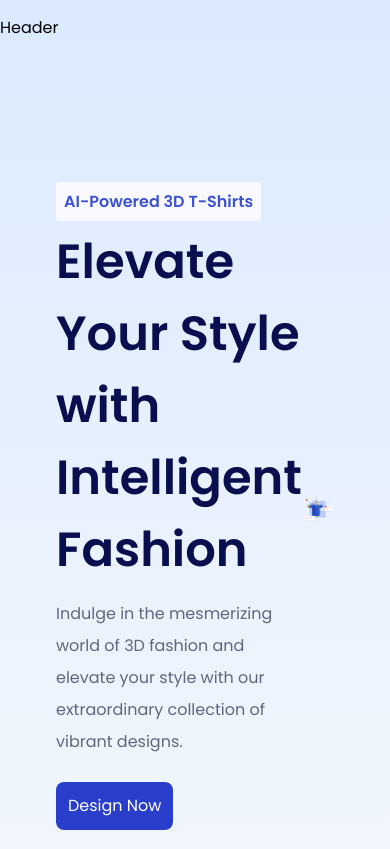
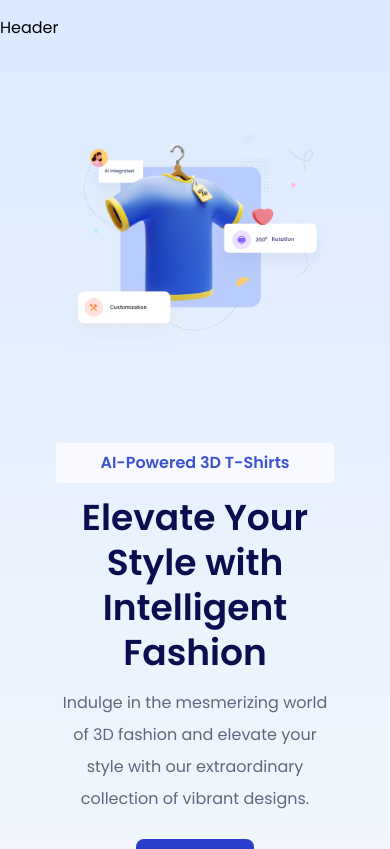
Before and after one commit to AleksandarMladeno/3D_Product, a React (Vite) app in the folder client/: page / in a window 390 px wide. Shown: the top 849 px of the page. Built offline with nearby package versions, Linux system fonts and the light colour scheme.

Commit message:
ui: responsive for hero section

```diff
--- a/client/src/containers/Hero/index.jsx
+++ b/client/src/containers/Hero/index.jsx
@@ -4,25 +4,25 @@ import Button from "../../components/Button";
 
 function Hero() {
   return (
-    <div className="h-screen flex justify-center items-center">
+    <div className="h-screen flex justify-center items-center flex-wrap-reverse">
       <div className="flex-1">
-        <span style={{backgroundColor:"#F8FAFF"}} className="text-primary text-opacity-90 font-semibold p-2 rounded">
+        <span className="text-primary bg-hero-badge-bg text-opacity-90 font-semibold p-2 rounded max-[600px]:flex max-[600px]:justify-center">
           AI-Powered 3D T-Shirts
         </span>
         <div className="py-3">
-          <h1 className="text-heading font-semibold text-5xl leading-normal">
+          <h1 className="text-heading font-semibold min-[600px]:text-5xl max-[600px]:text-4xl min-[600px]:leading-normal max-[600px]:leading-tight max-[600px]:text-center">
             Elevate Your Style with Intelligent Fashion
           </h1>
-          <p className="text-secondry font-normal pt-3 leading-loose">
-            Indulge in the mesmerizing world of 3D fashion and <br /> elevate your
-            style with our extraordinary collection of <br /> vibrant designs.
+          <p className="text-secondry font-normal pt-3 leading-loose max-[600px]:text-center">
+            Indulge in the mesmerizing world of 3D fashion and elevate your
+            style with our extraordinary collection of vibrant designs.
           </p>
         </div>
-        <div className="pt-3">
-          <Button >Design Now</Button>
+        <div className="pt-3 max-[600px]:flex max-[600px]:justify-center">
+          <Button>Design Now</Button>
         </div>
       </div>
-      <div className="flex-2">
+      <div className="flex-3">
         <img src={hero} alt="" />
       </div>
     </div>
```
